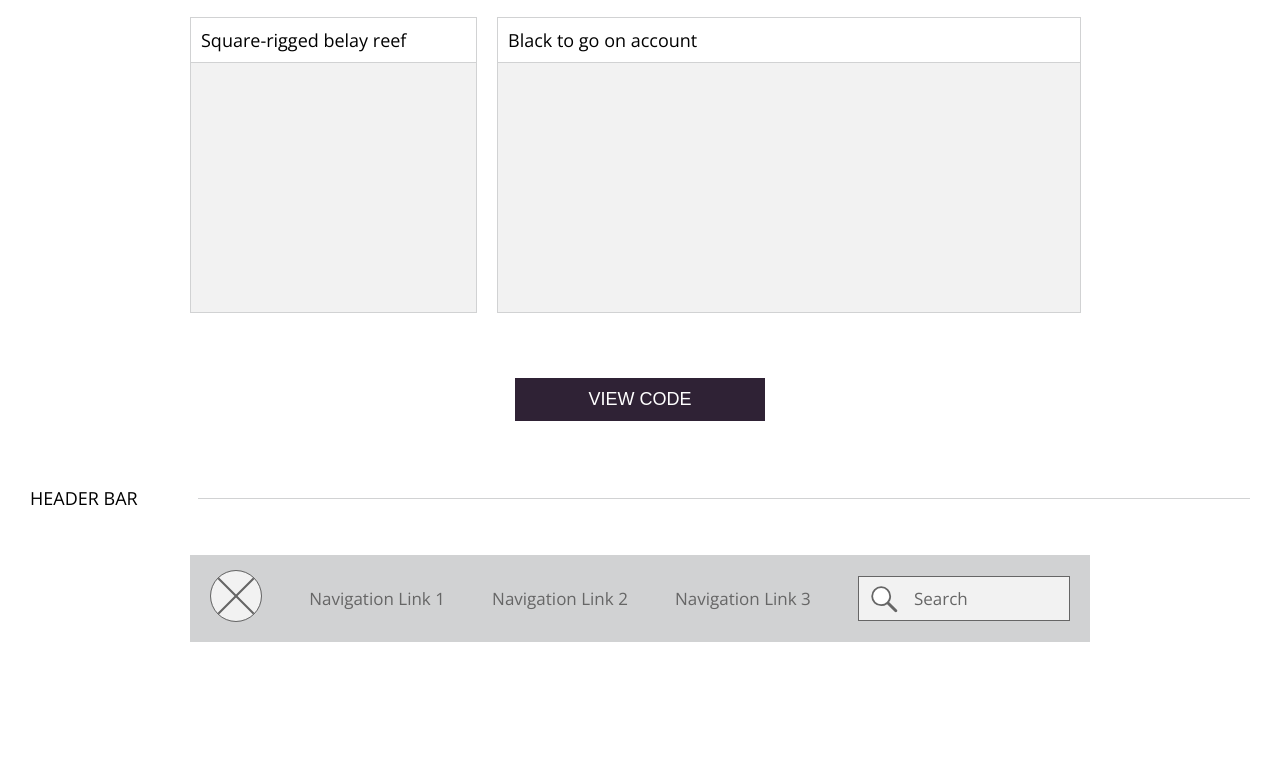
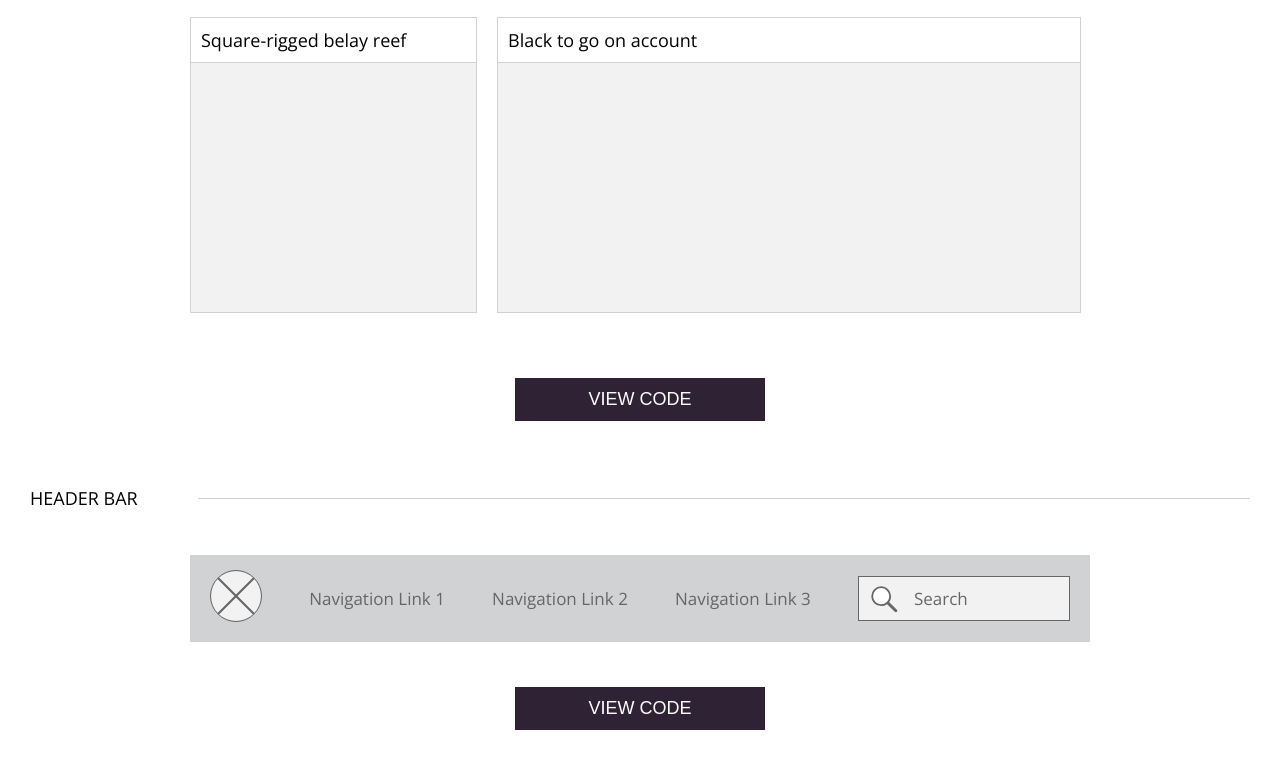
Before and after one commit to anderswood/pattrn-party, a plain HTML site: page index.html in a window 1280 px wide. Shown: the part 1326-2095 px from the top of the page. Before the commit the page ends 1978 px from the top, so only its background shows below. Drawn offline with nearby package versions, Linux system fonts and the light colour scheme.

Commit message:
header update

```diff
--- a/index.html
+++ b/index.html
@@ -167,6 +167,7 @@
         <div class='menu-text'><h4>MENU</h4></div>
 
       </div>
+      <button><h2>VIEW CODE</h2></button>
     </section>
 
     <script src="https://ajax.googleapis.com/ajax/libs/jquery/3.1.1/jquery.min.js"></script>
--- a/script.js
+++ b/script.js
@@ -28,6 +28,7 @@ $('.tab').on('click', function() {
   $(this).closest('.accordian-container').find(`.${boxClass}`).addClass('active-box');
 })
 
+// Update header bar
 $('.header-bar-container').on('click', function() {
   $(this).children('.hide-item').toggleClass('inactive-item');
 })
```
